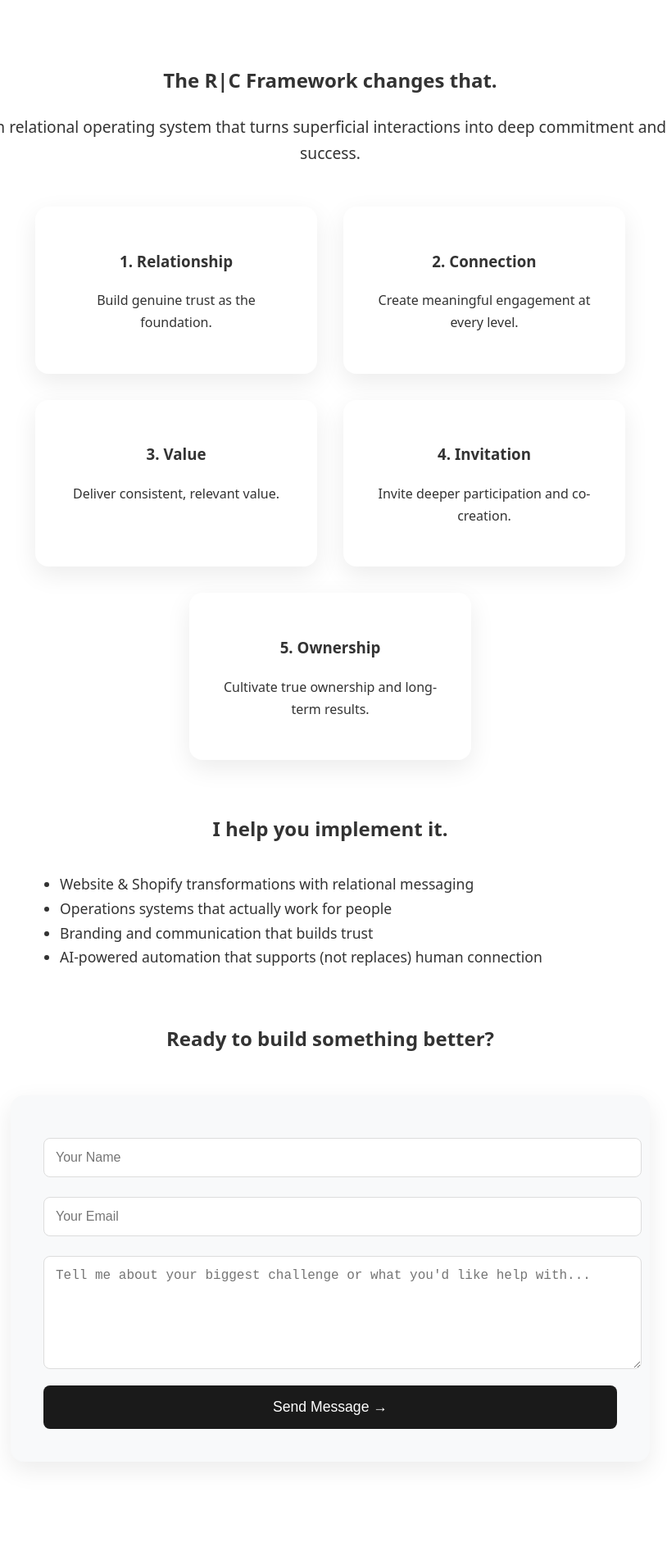
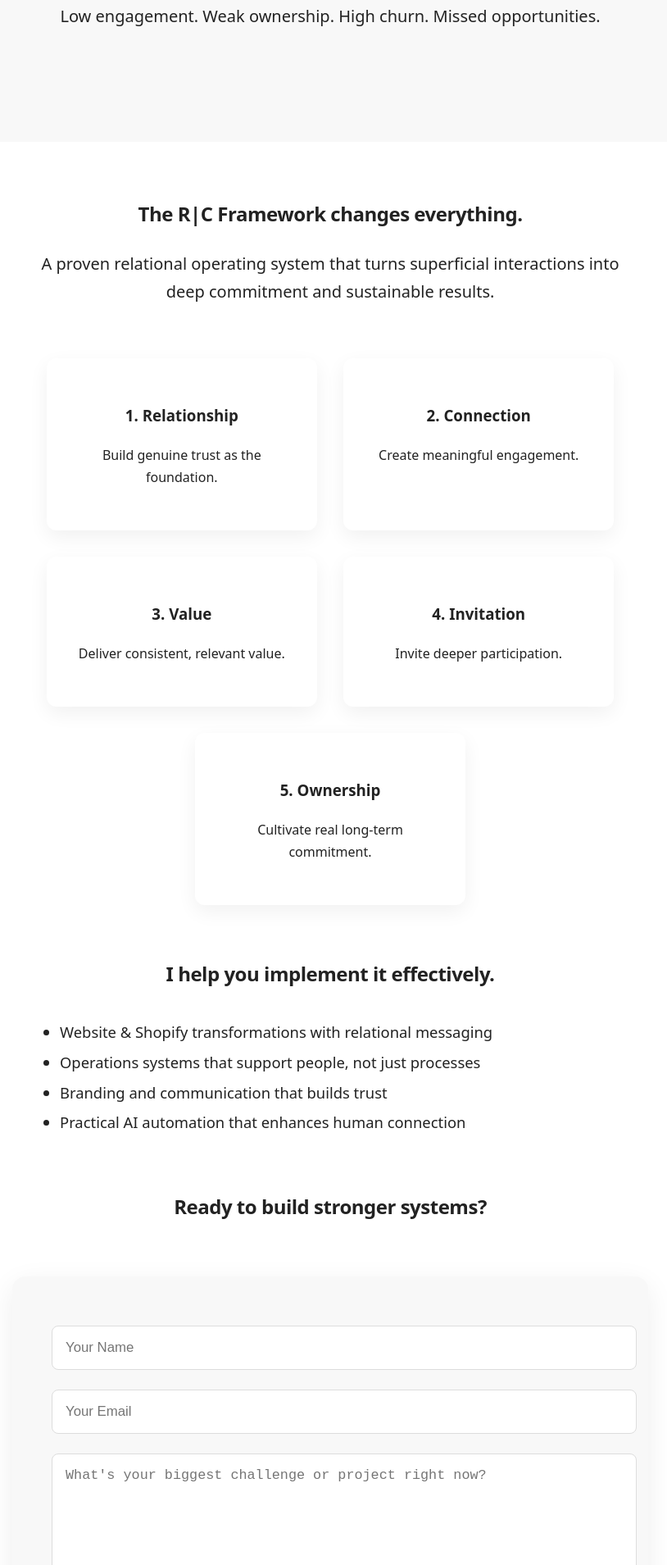
Before and after one commit to betsymulcahey-eng/rc-framework, a plain HTML site: page index.html in a window 1280 px wide. Shown: the part 891-2800 px from the top of the page at 82% size, without its empty margins (237-1051 px from the left). Drawn offline with Linux system fonts and the light colour scheme.

Commit message:
Update index.html

```diff
--- a/index.html
+++ b/index.html
@@ -3,72 +3,68 @@
 <head>
     <meta charset="UTF-8">
     <meta name="viewport" content="width=device-width, initial-scale=1.0">
-    <meta name="description" content="The R|C Framework - Relationship-Centric Operating Systems that turn transactional interactions into real ownership and sustainable growth.">
-    <title>The R|C Framework™ | Relationship-Centric Systems</title>
+    <meta name="description" content="The R|C Framework - Relationship-Centric Operating Systems for sustainable growth.">
+    <title>The R|C Framework™</title>
+    <link rel="icon" href="RC (3).png" type="image/png"> <!-- Favicon - change if needed -->
     <style>
-        body { font-family: system-ui, -apple-system, sans-serif; margin: 0; padding: 0; line-height: 1.7; color: #333; }
-        header { background: linear-gradient(135deg, #1a1a1a, #2c3e50); color: white; padding: 6rem 1rem; text-align: center; }
+        body { font-family: system-ui, -apple-system, sans-serif; margin: 0; padding: 0; line-height: 1.7; color: #222; background: #fff; }
+        header { background: #0f0f0f; color: white; padding: 6rem 1rem 4rem; text-align: center; }
+        .logo { max-width: 420px; margin: 0 auto 1.5rem; }
         .container { max-width: 1000px; margin: 0 auto; padding: 3rem 1rem; }
-        h1 { font-size: 3.2rem; margin: 0 0 1rem; }
-        .subtitle { font-size: 1.4rem; max-width: 700px; margin: 0 auto 2rem; opacity: 0.95; }
-        .pain { background: #f8f9fa; padding: 3rem 1rem; text-align: center; }
-        .solution { background: white; padding: 4rem 1rem; }
-        .cycle { display: flex; flex-wrap: wrap; gap: 2rem; justify-content: center; margin: 3rem 0; }
-        .step { background: white; padding: 2rem; border-radius: 16px; width: 280px; box-shadow: 0 10px 30px rgba(0,0,0,0.08); text-align: center; }
-        form { background: #f8f9fa; padding: 2.5rem; border-radius: 16px; max-width: 700px; margin: 3rem auto; box-shadow: 0 10px 30px rgba(0,0,0,0.08); }
-        input, textarea { width: 100%; padding: 14px; margin: 12px 0; border: 1px solid #ddd; border-radius: 8px; font-size: 1rem; }
-        button { background: #1a1a1a; color: white; padding: 16px 40px; border: none; border-radius: 8px; font-size: 1.1rem; cursor: pointer; width: 100%; }
-        .cta { background: #1a1a1a; color: white; padding: 1.2rem 2.5rem; border-radius: 8px; text-decoration: none; font-weight: bold; font-size: 1.1rem; }
+        h1, h2 { font-weight: 600; letter-spacing: -0.02em; }
+        .pain { background: #f8f8f8; padding: 4rem 1rem; text-align: center; }
+        .cycle { display: flex; flex-wrap: wrap; gap: 2rem; justify-content: center; margin: 4rem 0; }
+        .step { background: white; padding: 2.2rem; border-radius: 12px; width: 260px; box-shadow: 0 8px 25px rgba(0,0,0,0.06); text-align: center; }
+        form { background: #f8f8f8; padding: 3rem; border-radius: 16px; max-width: 680px; margin: 4rem auto; box-shadow: 0 10px 35px rgba(0,0,0,0.07); }
+        input, textarea { width: 100%; padding: 16px; margin: 12px 0; border: 1px solid #ddd; border-radius: 8px; font-size: 1.05rem; }
+        button { background: #0f0f0f; color: white; padding: 18px 40px; border: none; border-radius: 8px; font-size: 1.1rem; cursor: pointer; width: 100%; font-weight: 600; }
     </style>
 </head>
 <body>
     <header>
-        <h1>The R|C Framework™</h1>
-        <p class="subtitle">Stop struggling with transactional systems that don't create real commitment.<br>Build relationships that drive ownership and sustainable growth.</p>
-        <a href="#contact" class="cta">Work With Me</a>
+        <img src="Extended Logo with Tagline (1).png" alt="The R|C Framework" class="logo">
+        <p style="font-size: 1.35rem; max-width: 720px; margin: 1.5rem auto;">Building systems with relationships at the center.</p>
     </header>
 
     <div class="pain">
         <div class="container">
-            <h2>Most organizations are stuck in transactional mode</h2>
-            <p style="font-size: 1.2rem; max-width: 700px; margin: 1.5rem auto;">Weak engagement. Low ownership. High turnover. Missed opportunities. Sound familiar?</p>
+            <h2>Most systems feel transactional and cold.</h2>
+            <p style="font-size: 1.25rem; max-width: 700px; margin: 1.5rem auto;">Low engagement. Weak ownership. High churn. Missed opportunities.</p>
         </div>
     </div>
 
-    <div class="solution">
     <div class="container">
-            <h2 style="text-align: center;">The R|C Framework changes that.</h2>
-            <p style="text-align: center; font-size: 1.2rem;">A proven relational operating system that turns superficial interactions into deep commitment and shared success.</p>
+        <h2 style="text-align: center;">The R|C Framework changes everything.</h2>
+        <p style="text-align: center; font-size: 1.25rem; max-width: 720px; margin: 1.5rem auto;">A proven relational operating system that turns superficial interactions into deep commitment and sustainable results.</p>
 
         <div class="cycle">
             <div class="step"><h3>1. Relationship</h3><p>Build genuine trust as the foundation.</p></div>
-                <div class="step"><h3>2. Connection</h3><p>Create meaningful engagement at every level.</p></div>
+            <div class="step"><h3>2. Connection</h3><p>Create meaningful engagement.</p></div>
             <div class="step"><h3>3. Value</h3><p>Deliver consistent, relevant value.</p></div>
-                <div class="step"><h3>4. Invitation</h3><p>Invite deeper participation and co-creation.</p></div>
-                <div class="step"><h3>5. Ownership</h3><p>Cultivate true ownership and long-term results.</p></div>
+            <div class="step"><h3>4. Invitation</h3><p>Invite deeper participation.</p></div>
+            <div class="step"><h3>5. Ownership</h3><p>Cultivate real long-term commitment.</p></div>
         </div>
 
-            <h2 style="text-align: center; margin-top: 4rem;">I help you implement it.</h2>
-            <ul style="font-size: 1.1rem; max-width: 700px; margin: 2rem auto;">
+        <h2 style="text-align: center; margin-top: 4rem;">I help you implement it effectively.</h2>
+        <ul style="font-size: 1.15rem; max-width: 700px; margin: 2rem auto; line-height: 2;">
             <li>Website & Shopify transformations with relational messaging</li>
-                <li>Operations systems that actually work for people</li>
+            <li>Operations systems that support people, not just processes</li>
             <li>Branding and communication that builds trust</li>
-                <li>AI-powered automation that supports (not replaces) human connection</li>
+            <li>Practical AI automation that enhances human connection</li>
         </ul>
 
         <div id="contact" style="text-align: center; margin-top: 4rem;">
-                <h2>Ready to build something better?</h2>
+            <h2>Ready to build stronger systems?</h2>
             <form action="https://formspree.io/f/your-form-id" method="POST">
                 <input type="text" name="name" placeholder="Your Name" required>
                 <input type="email" name="email" placeholder="Your Email" required>
-                    <textarea name="message" rows="6" placeholder="Tell me about your biggest challenge or what you'd like help with..." required></textarea>
-                    <button type="submit">Send Message →</button>
+                <textarea name="message" rows="7" placeholder="What's your biggest challenge or project right now?" required></textarea>
+                <button type="submit">Send Message</button>
             </form>
         </div>
     </div>
-    </div>
 
-    <footer style="background: #1a1a1a; color: white; text-align: center; padding: 2rem;">
+    <footer style="background: #0f0f0f; color: #aaa; text-align: center; padding: 3rem 1rem; font-size: 0.95rem;">
         <p>The R|C Framework™ • Elizabeth Mulcahey</p>
     </footer>
 </body>
```
Lines whose indentation alone changed are shown as unchanged.
